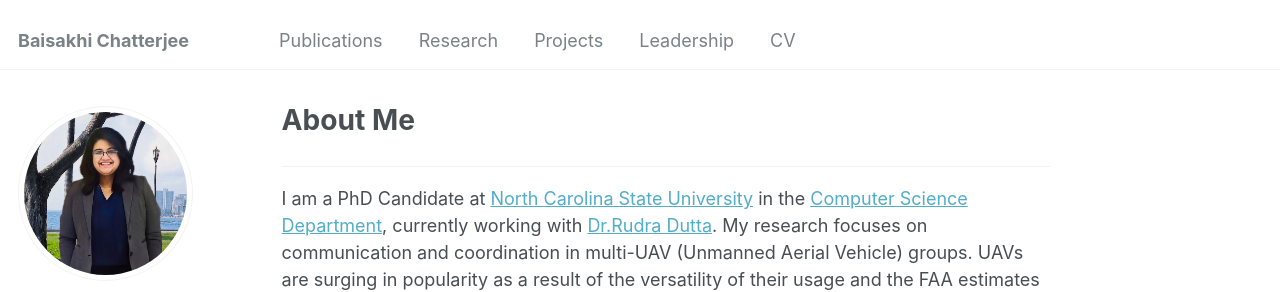
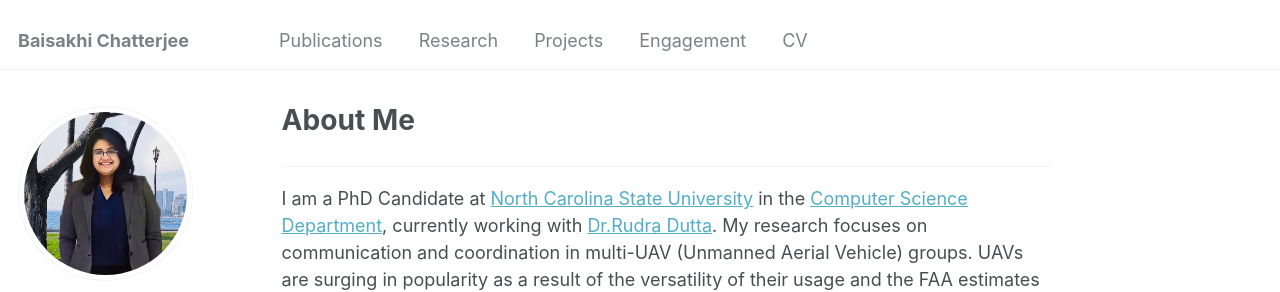
Before and after one commit to baisakhic/baisakhic.github.io, a Jekyll site: the page built from _pages/about.md, in a window 1280 px wide. Shown: the top 292 px of the page. Built offline with Jekyll 4.4.1, drawn with Linux system fonts in a browser that asks for light colours; some web fonts are replaced.

Commit message:
Update navigation.yml

```diff
--- a/_data/navigation.yml
+++ b/_data/navigation.yml
@@ -14,8 +14,8 @@ main:
   - title: "Projects"
     url: /projects/
 
-  - title: "Leadership"
-    url: /leadership/
+  - title: "Engagement"
+    url: /engagement/
 
   - title: "CV"
     url: /cv/
```
